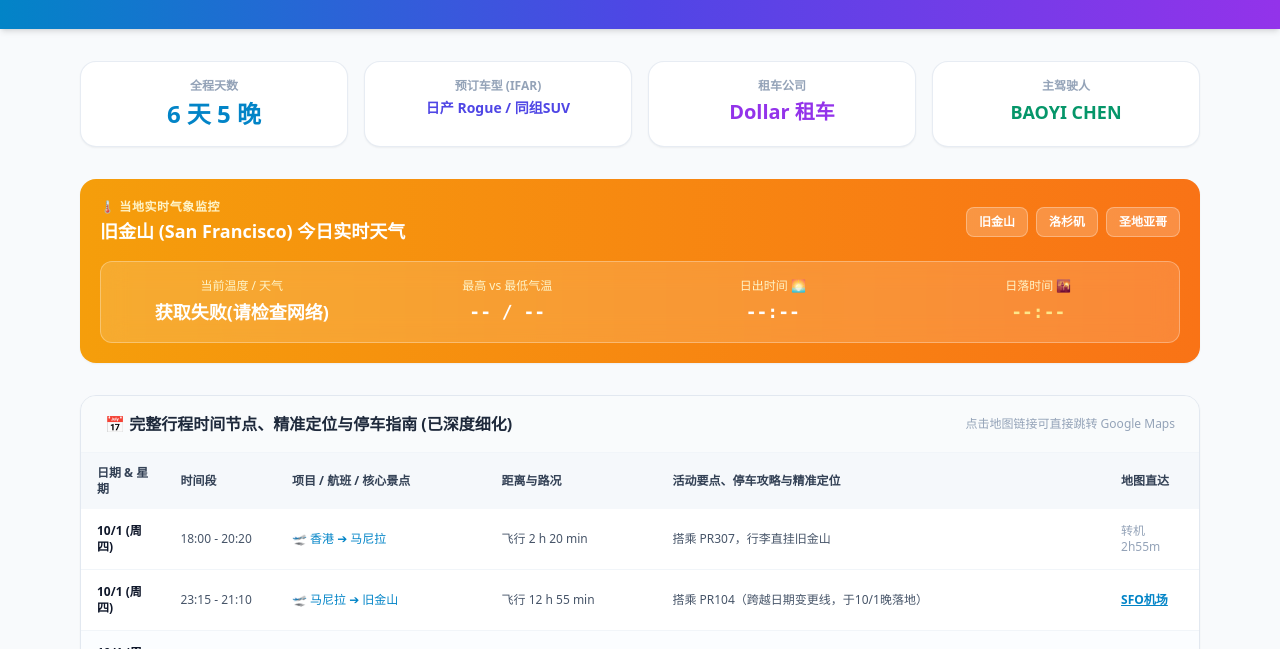
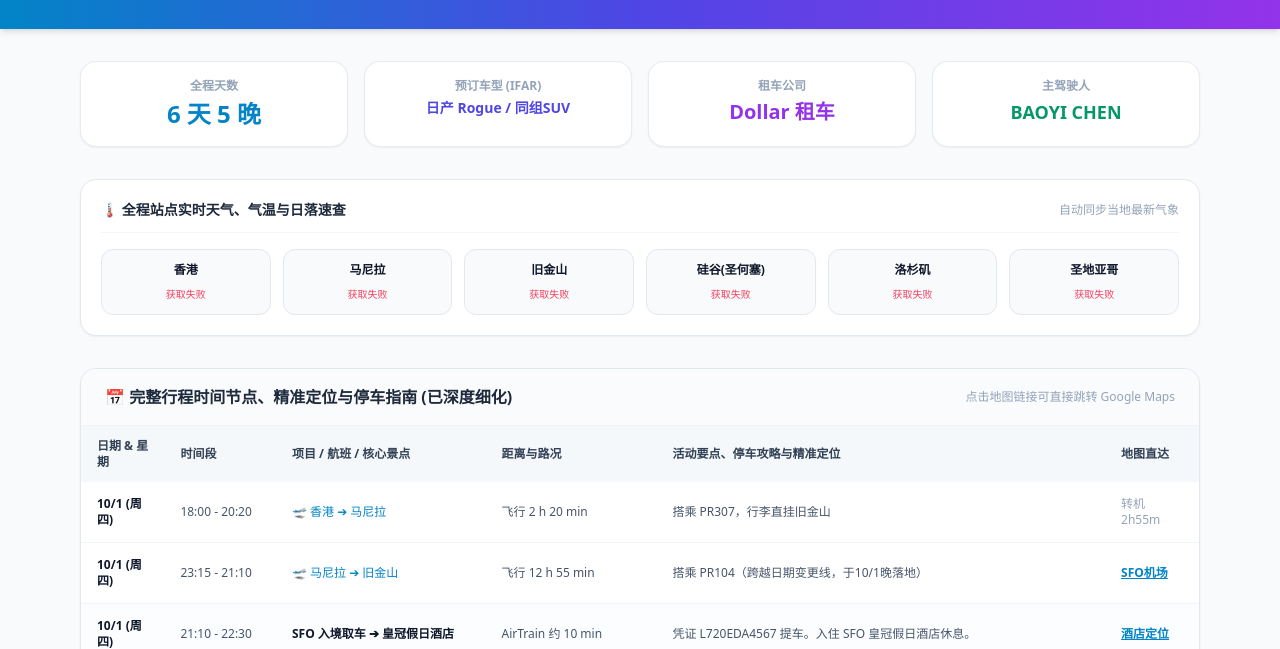
Before and after one commit to 380matthew-creator/china0766, a plain HTML site: page index.html in a window 1280 px wide. Shown: the part 137-786 px from the top of the page. Drawn offline with nearby package versions, Linux system fonts and the light colour scheme; no server answers.

Commit message:
Update index.html

```diff
--- a/index.html
+++ b/index.html
@@ -59,39 +59,16 @@
             </div>
         </section>
 
-        <!-- ☀️ 实时天气与日落动态获取组件 -->
-        <section class="bg-gradient-to-r from-amber-500 to-orange-500 text-white rounded-2xl p-5 shadow-sm">
-            <div class="flex flex-col md:flex-row justify-between items-start md:items-center gap-4 mb-4">
-                <div>
-                    <div class="text-xs uppercase tracking-wider font-bold text-amber-100">🌡️ 当地实时气象监控</div>
-                    <h3 class="text-lg font-black mt-0.5">旧金山 (San Francisco) 今日实时天气</h3>
-                </div>
-                <!-- 城市切换按钮 -->
-                <div class="flex gap-2">
-                    <button onclick="fetchWeather('San Francisco')" class="bg-white/20 hover:bg-white/30 text-xs px-3 py-1.5 rounded-lg font-bold transition border border-white/30 cursor-pointer">旧金山</button>
-                    <button onclick="fetchWeather('Los Angeles')" class="bg-white/20 hover:bg-white/30 text-xs px-3 py-1.5 rounded-lg font-bold transition border border-white/30 cursor-pointer">洛杉矶</button>
-                    <button onclick="fetchWeather('San Diego')" class="bg-white/20 hover:bg-white/30 text-xs px-3 py-1.5 rounded-lg font-bold transition border border-white/30 cursor-pointer">圣地亚哥</button>
-                </div>
+        <!-- 🌍 全程途经城市实时天气与日落平铺微型看板 -->
+        <section class="bg-white rounded-2xl shadow-sm border border-slate-200 p-5">
+            <div class="flex justify-between items-center mb-4 border-b border-slate-100 pb-3">
+                <h3 class="text-sm font-bold text-slate-800 flex items-center gap-2">
+                    🌡️ 全程站点实时天气、气温与日落速查
+                </h3>
+                <span class="text-xs text-slate-400">自动同步当地最新气象</span>
             </div>
-
-            <!-- 动态填充的天气数据展示区 -->
-            <div id="weather-box" class="bg-white/15 backdrop-blur-md rounded-xl p-4 border border-white/30 grid grid-cols-2 md:grid-cols-4 gap-4 text-center">
-                <div>
-                    <div class="text-xs text-amber-100">当前温度 / 天气</div>
-                    <div id="w-current" class="text-lg font-black mt-1">连接实时API中...</div>
-                </div>
-                <div>
-                    <div class="text-xs text-amber-100">最高 vs 最低气温</div>
-                    <div id="w-temp-range" class="text-lg font-black mt-1 font-mono">-- / --</div>
-                </div>
-                <div>
-                    <div class="text-xs text-amber-100">日出时间 🌅</div>
-                    <div id="w-sunrise" class="text-lg font-black mt-1 font-mono">--:--</div>
-                </div>
-                <div>
-                    <div class="text-xs text-amber-100">日落时间 🌇</div>
-                    <div id="w-sunset" class="text-lg font-black mt-1 font-mono text-amber-200">--:--</div>
-                </div>
+            <div class="grid grid-cols-2 sm:grid-cols-3 lg:grid-cols-6 gap-3" id="weather-grid">
+                <!-- 动态载入的城市卡片将平铺显示在这里 -->
             </div>
         </section>
 
@@ -410,7 +387,7 @@
         加州科技亲子自驾全景手册 (小清新尊享版) · 祝全家旅途愉快，万事顺遂！
     </footer>
 
-    <!-- 动态倒计时 & 实时天气 API 脚本 -->
+    <!-- 动态倒计时 & 多城市实时天气平铺看板 JS 脚本 -->
     <script>
         // 倒计时逻辑
         function updateCountdown() {
@@ -433,37 +410,64 @@
         setInterval(updateCountdown, 1000);
         updateCountdown();
 
-        // 实时天气与日出日落获取逻辑 (调用免费开源 wttr.in API)
-        async function fetchWeather(city) {
-            document.getElementById('w-current').innerText = "加载中...";
-            try {
-                // 使用 wttr.in 获取 JSON 数据
-                const response = await fetch(`https://wttr.in/${encodeURIComponent(city)}?format=j1`);
-                const data = await response.json();
+        // 包含所有途经城市的列表
+        const cities = [
+            { name: "香港", query: "Hong Kong" },
+            { name: "马尼拉", query: "Manila" },
+            { name: "旧金山", query: "San Francisco" },
+            { name: "硅谷(圣何塞)", query: "San Jose" },
+            { name: "洛杉矶", query: "Los Angeles" },
+            { name: "圣地亚哥", query: "San Diego" }
+        ];
 
-                const current = data.current_condition[0];
-                const todayWeather = data.weather[0]; // 今日天气
+        async function loadAllCitiesWeather() {
+            const grid = document.getElementById('weather-grid');
+            grid.innerHTML = '';
 
-                const tempC = current.temp_C;
-                const desc = current.lang_zh ? current.lang_zh[0].value : current.weatherDesc[0].value;
-                const maxTemp = todayWeather.maxtempC;
-                const minTemp = todayWeather.mintempC;
-                const sunrise = todayWeather.astronomy[0].sunrise;
-                const sunset = todayWeather.astronomy[0].sunset;
+            for (let c of cities) {
+                // 先生成一个加载中的微型卡片
+                const cardId = `wc-${c.query.replace(/\s+/g, '')}`;
+                const cardHTML = `
+                    <div id="${cardId}" class="bg-slate-50 border border-slate-200 rounded-xl p-3 text-center shadow-2xs">
+                        <div class="font-bold text-slate-800 text-xs mb-1">${c.name}</div>
+                        <div class="text-[11px] text-sky-600 font-semibold mb-1">加载中...</div>
+                        <div class="text-[10px] text-slate-400 font-mono">-- / --</div>
+                        <div class="text-[10px] text-amber-600 font-mono mt-1">🌅 降落/日落: --:--</div>
+                    </div>
+                `;
+                grid.insertAdjacentHTML('beforeend', cardHTML);
 
-                document.getElementById('w-current').innerText = `${tempC}°C · ${desc}`;
-                document.getElementById('w-temp-range').innerText = `最高 ${maxTemp}°C / 最低 ${minTemp}°C`;
-                document.getElementById('w-sunrise').innerText = sunrise;
-                document.getElementById('w-sunset').innerText = sunset;
-            } catch (error) {
-                document.getElementById('w-current').innerText = "获取失败(请检查网络)";
-                document.getElementById('w-temp-range').innerText = "-- / --";
+                // 异步请求气象数据
+                try {
+                    const res = await fetch(`https://wttr.in/${encodeURIComponent(c.query)}?format=j1`);
+                    const data = await res.json();
+                    const current = data.current_condition[0];
+                    const today = data.weather[0];
+
+                    const temp = current.temp_C;
+                    const desc = current.lang_zh ? current.lang_zh[0].value : current.weatherDesc[0].value;
+                    const maxT = today.maxtempC;
+                    const minT = today.mintempC;
+                    const sunset = today.astronomy[0].sunset;
+
+                    document.getElementById(cardId).innerHTML = `
+                        <div class="font-bold text-slate-900 text-xs mb-1">${c.name}</div>
+                        <div class="text-[11px] text-indigo-600 font-bold mb-0.5">${temp}°C · ${desc}</div>
+                        <div class="text-[10px] text-slate-500 font-mono">高 ${maxT}° / 低 ${minT}°</div>
+                        <div class="text-[10px] text-amber-700 font-mono mt-1 pt-1 border-t border-slate-100">🌇 ${sunset}</div>
+                    `;
+                } catch (err) {
+                    document.getElementById(cardId).innerHTML = `
+                        <div class="font-bold text-slate-900 text-xs mb-1">${c.name}</div>
+                        <div class="text-[10px] text-rose-500 mt-2">获取失败</div>
+                    `;
+                }
             }
         }
 
-        // 网页加载后默认获取旧金山天气
+        // 页面加载后自动批量获取
         window.onload = function() {
-            fetchWeather('San Francisco');
+            loadAllCitiesWeather();
         };
     </script>
 </body>
```
